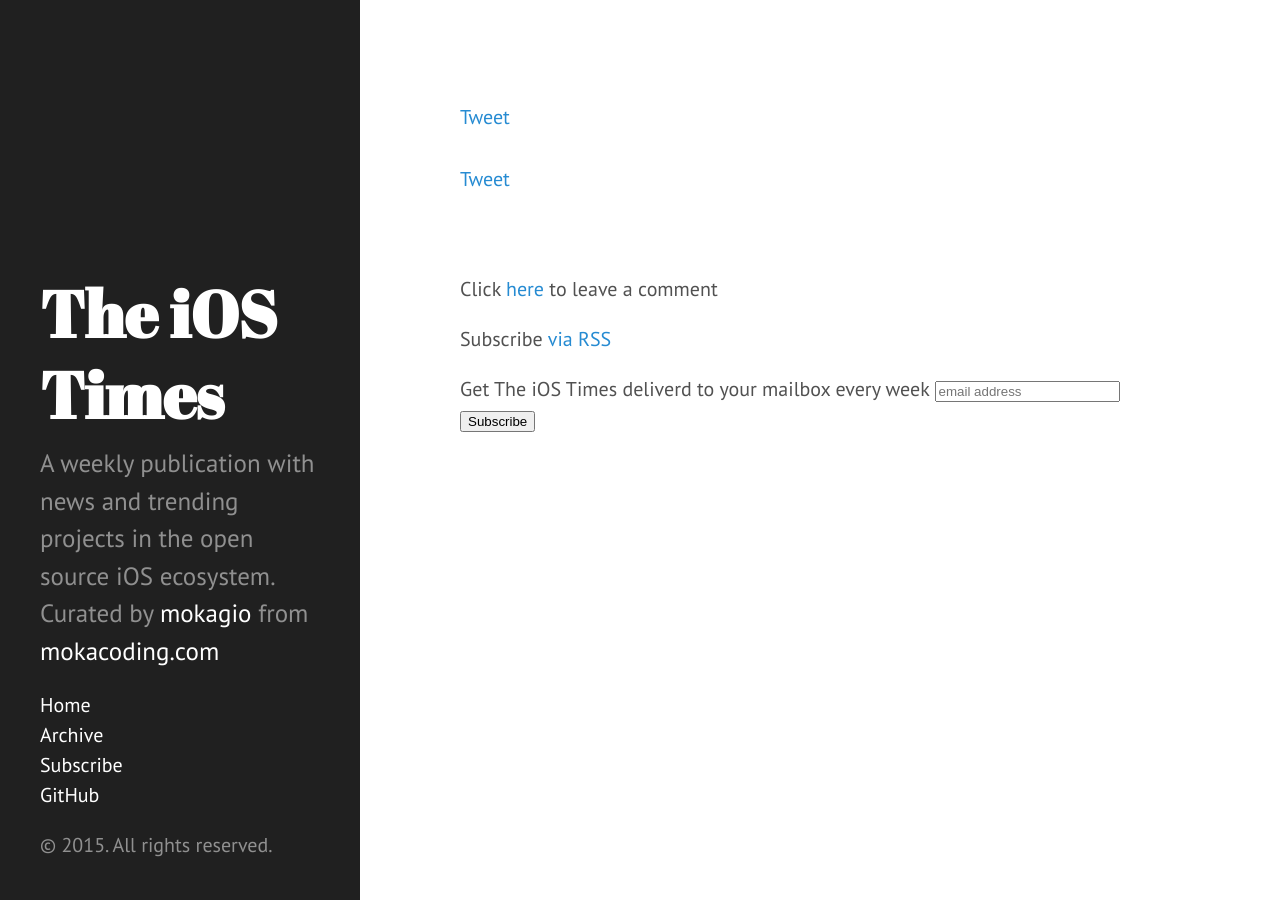
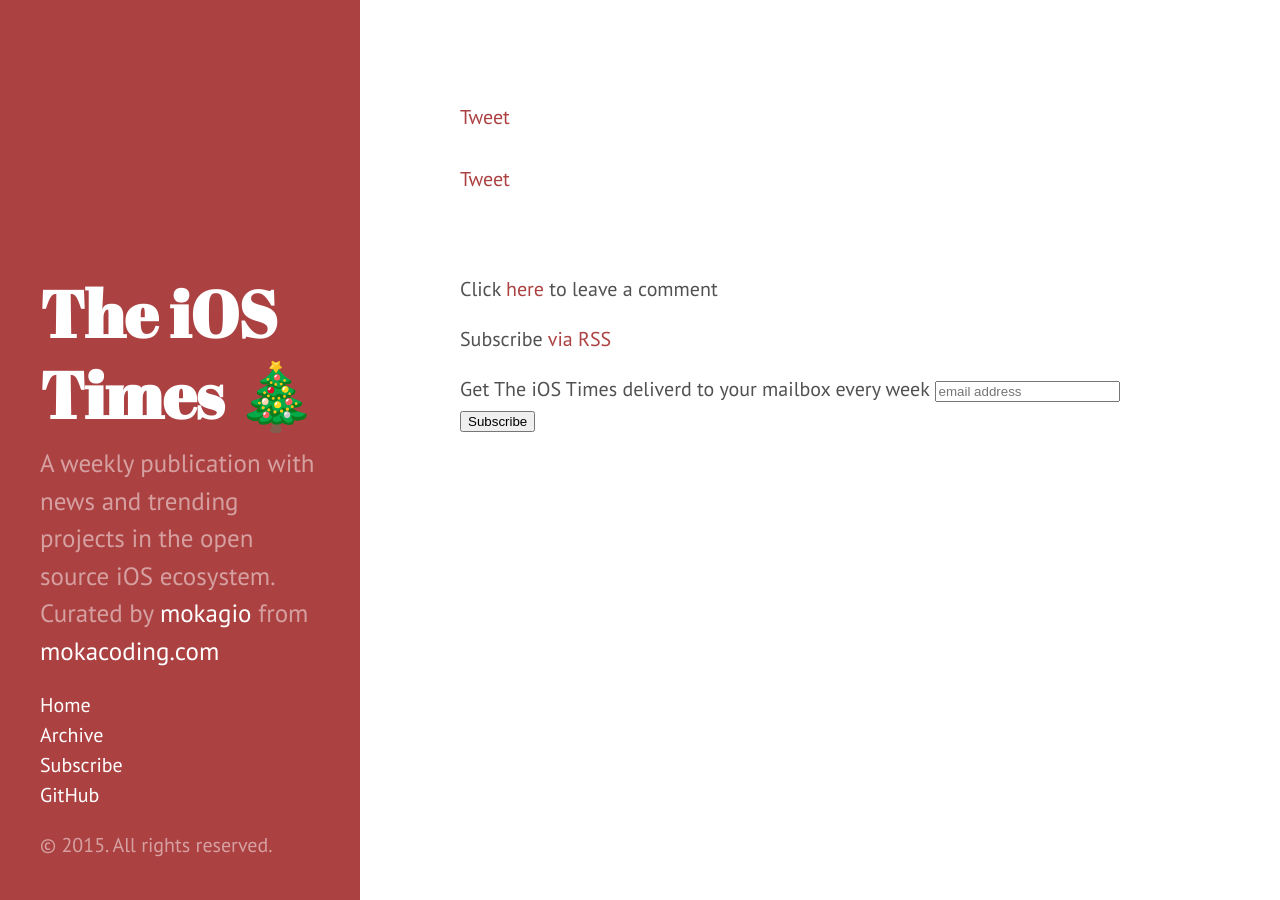
Before and after one commit to mokacoding/the-ios-times, a Jekyll site: the page built from index.html, in a window 1280 px wide. Built offline with Jekyll 4.4.1, drawn with Linux system fonts in a browser that asks for light colours; comment, search, counter and statistics services are not loaded.

Commit message:
Add Christmas decorations 🎄

```diff
--- a/_includes/sidebar.html
+++ b/_includes/sidebar.html
@@ -1,7 +1,7 @@
 <div class="sidebar">
   <div class="container sidebar-sticky">
     <div class="sidebar-about">
-      <h1>{{ site.title }}</h1>
+      <h1>{{ site.title }} 🎄</h1>
       <p class="lead">
       A weekly publication with news and trending projects in the open source iOS ecosystem. Curated by <a href="http://twitter.com">mokagio</a> from <a href="http://mokacoding.com">mokacoding.com</a>
       </p>
--- a/_layouts/default.html
+++ b/_layouts/default.html
@@ -3,7 +3,7 @@
 
   {% include head.html %}
 
-  <body>
+  <body class="theme-base-08">
 
     {% include sidebar.html %}
 
```
